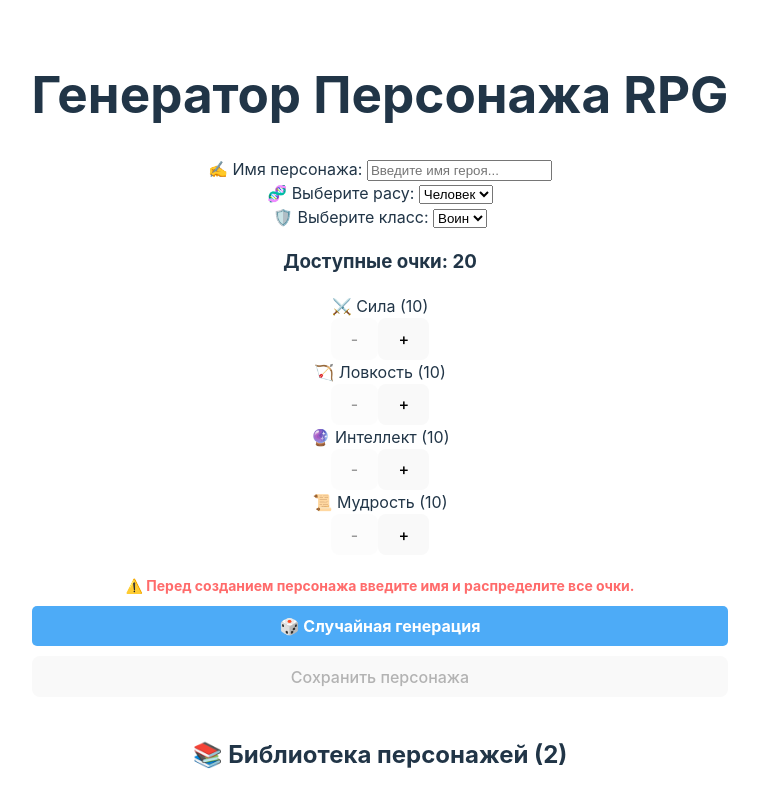
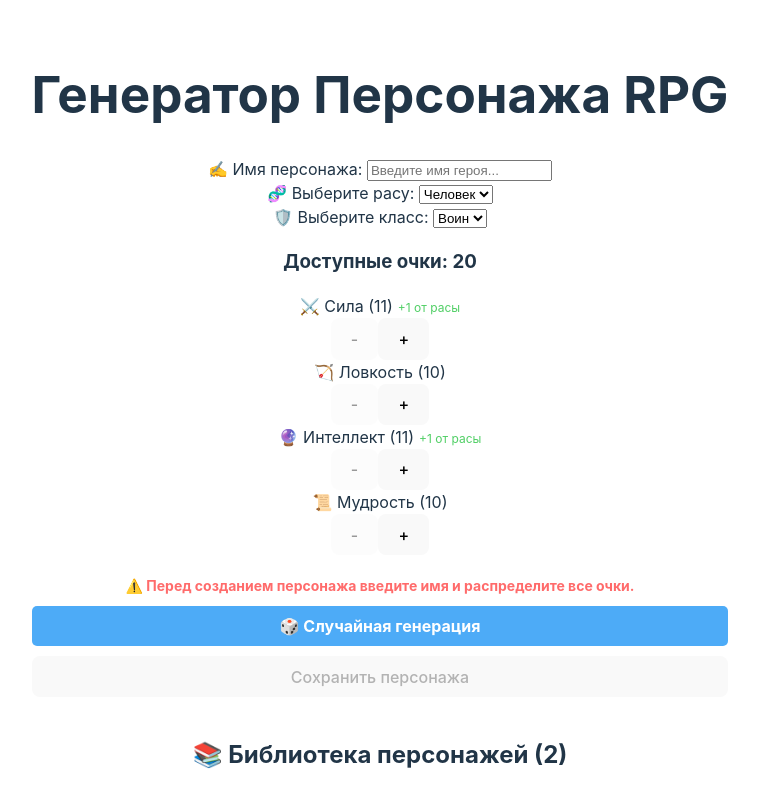
Before and after one commit to Heimtar/rpg-character-manager, a React (Vite) app: page / in a window 1280 px wide. Shown: the top 791 px of the page, without its empty margins (260-1019 px from the left). Built offline with nearby package versions, Linux system fonts and the light colour scheme.

Commit message:
feat(character): implement dynamic race stat bonuses and penalties

```diff
--- a/src/App.jsx
+++ b/src/App.jsx
@@ -90,6 +90,13 @@ function App() {
   const isNameEmpty = character.name.trim() === "";
   const hasPointsLeft = character.availablePoints > 0;
   const isFormInvalid = isNameEmpty || hasPointsLeft;
+  const RACE_BONUSES = {
+    human: { strength: 1, agility: 0, intelligence: 1, wisdom: 0 },
+    elf: { strength: 0, agility: 2, intelligence: 0, wisdom: 1 },
+    dwarf: { strength: 2, agility: 0, intelligence: 0, wisdom: 0 },
+    orc: { strength: 3, agility: 0, intelligence: -1, wisdom: 0 },
+  };
+  const currentRaceBonuses = RACE_BONUSES[character.race];
   const filteredLibrary = library.filter((hero) => {
     const matchesSearch = hero.name
       .toLowerCase()
@@ -103,8 +110,16 @@ function App() {
 
     const newCharacter = {
       ...character,
-      id: crypto.randomUUID(), // встроенный в браузер генератор ID
+      id: crypto.randomUUID(),
       createdAt: new Date().toLocaleDateString(),
+      // Перезаписываем статы, прибавляя к ним бонусы перед отправкой в библиотеку
+      stats: {
+        strength: character.stats.strength + currentRaceBonuses.strength,
+        agility: character.stats.agility + currentRaceBonuses.agility,
+        intelligence:
+          character.stats.intelligence + currentRaceBonuses.intelligence,
+        wisdom: character.stats.wisdom + currentRaceBonuses.wisdom,
+      },
     };
 
     setLibrary((prevLibrary) => [newCharacter, ...prevLibrary]);
@@ -196,7 +211,33 @@ function App() {
                   {stat === "agility" && "🏹 Ловкость"}
                   {stat === "intelligence" && "🔮 Интеллект"}
                   {stat === "wisdom" && "📜 Мудрость"}
-                  {` (${character.stats[stat]})`}
+
+                  {/* Выводим итоговую сумму: стат + бонус расы */}
+                  {` (${character.stats[stat] + currentRaceBonuses[stat]})`}
+
+                  {/* Если бонус больше нуля, пишем зелёным (+2), если меньше нуля — красным (-1) */}
+                  {currentRaceBonuses[stat] > 0 && (
+                    <span
+                      style={{
+                        color: "#51cf66",
+                        fontSize: "12px",
+                        marginLeft: "5px",
+                      }}
+                    >
+                      +{currentRaceBonuses[stat]} от расы
+                    </span>
+                  )}
+                  {currentRaceBonuses[stat] < 0 && (
+                    <span
+                      style={{
+                        color: "#ff6b6b",
+                        fontSize: "12px",
+                        marginLeft: "5px",
+                      }}
+                    >
+                      {currentRaceBonuses[stat]} от расы
+                    </span>
+                  )}
                 </span>
 
                 <div className="stat-buttons">
```
